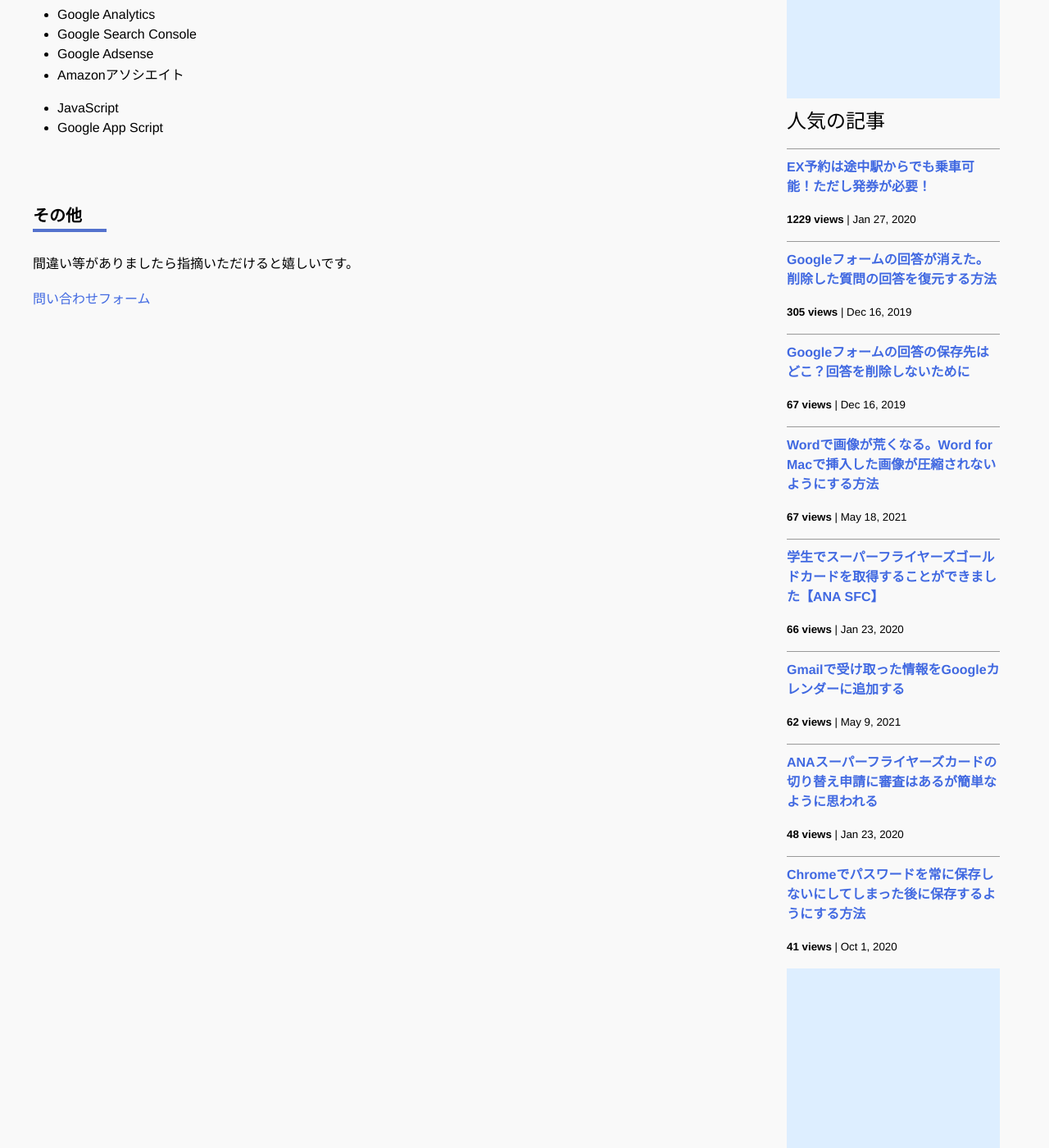
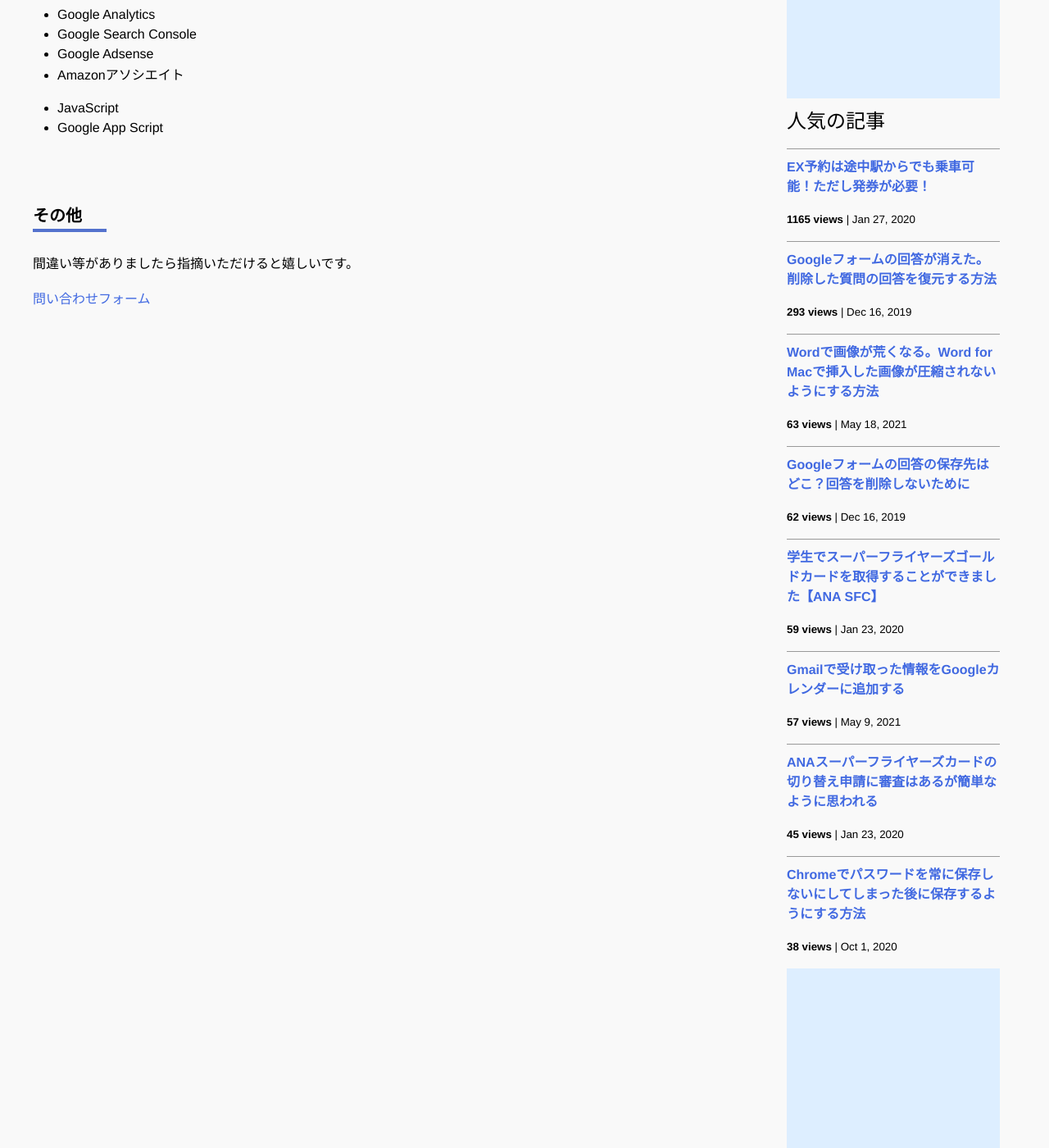
Before and after one commit to iwanaminami/shoyaiwaname, a Jekyll site: the page built from about.markdown, in a window 1280 px wide and 1400 px high, scrolled down 693 px. Shown: the whole window at 82% size. Built offline with Jekyll 4.4.1, drawn with Linux system fonts in a browser that asks for light colours; nearby versions of some CDN libraries; comment, search, counter and statistics services are not loaded.

Commit message:
a new commit message

```diff
--- a/_data/popularposts.yml
+++ b/_data/popularposts.yml
@@ -1,17 +1,17 @@
 side:
-  - view: 1229
+  - view: 1165
     url: /2020/01/27/ex-rideontheway.html
-  - view: 305
+  - view: 293
     url: /2019/12/16/restore-googleform.html
-  - view: 67
+  - view: 63
+    url: /2021/05/18/image-compression-word.html
+  - view: 62
     url: /2019/12/16/googleform-answers.html
-  - view: 67
-    url: /2021/05/18/image-compression-word.html
-  - view: 66
+  - view: 59
     url: /2020/01/23/sfcgold.html
-  - view: 62
+  - view: 57
     url: /2021/05/09/gmailtocalendar.html
-  - view: 48
+  - view: 45
     url: /2020/01/23/sfc-judge.html
-  - view: 41
+  - view: 38
     url: /2020/10/01/googlepassword.html
```
